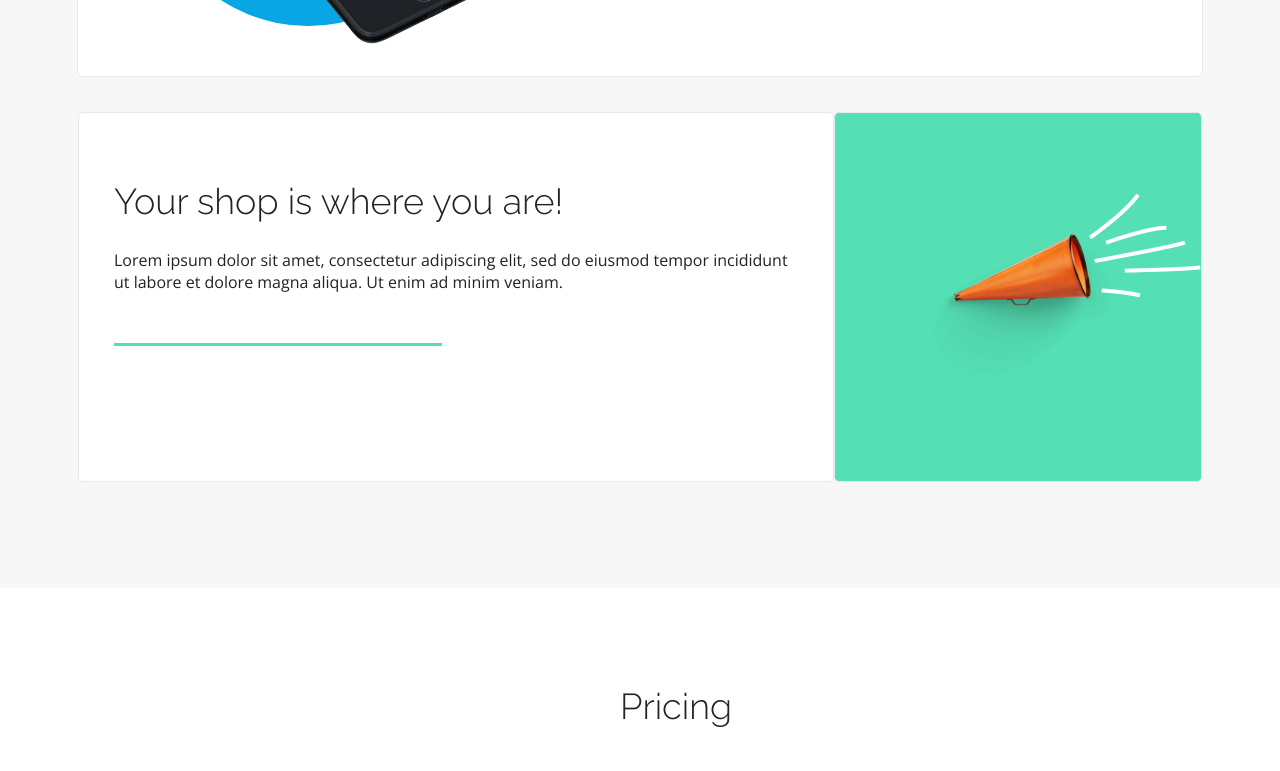
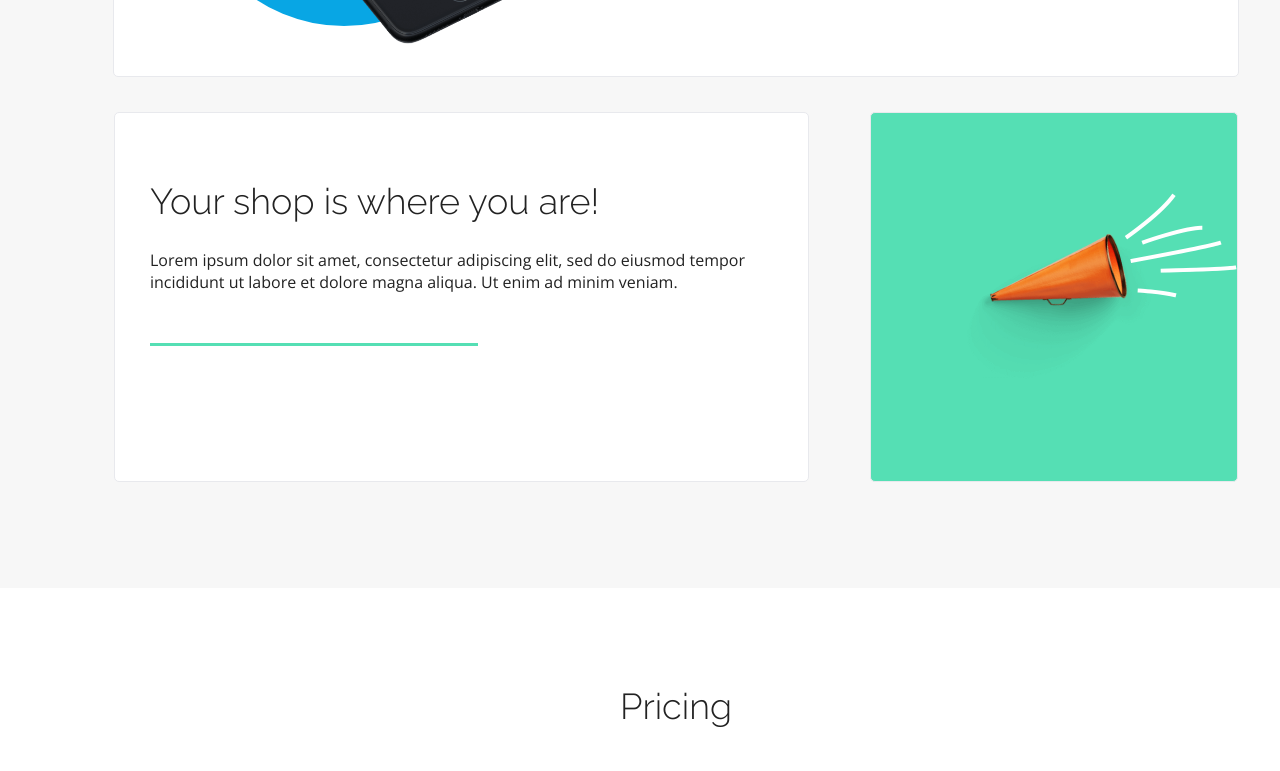
Before and after one commit to klaudiajozwik/HTML-Warsztat, a plain HTML site: page index.html in a window 1280 px wide. Shown: the part 2122-2893 px from the top of the page. Drawn offline with nearby package versions, Linux system fonts and the light colour scheme.

Commit message:
poprawka na befefits

```diff
--- a/css/css.css
+++ b/css/css.css
@@ -235,7 +235,7 @@ h1{
 .advantage_container{
     background-color: var(--color-light-grey);
     padding-top: 105px;
-    max-width: 100vw;
+    min-width: 100%;
     display: flex;
     flex-direction: column;
     align-items: center;
@@ -307,6 +307,7 @@ h1{
 .advantage_single_trumpet{
     display:flex;
     flex-direction: row;
+    gap: 61px;
     background-color: var(--color-light-grey);
 
 }
```
Also changed, not shown: 1 other file.
